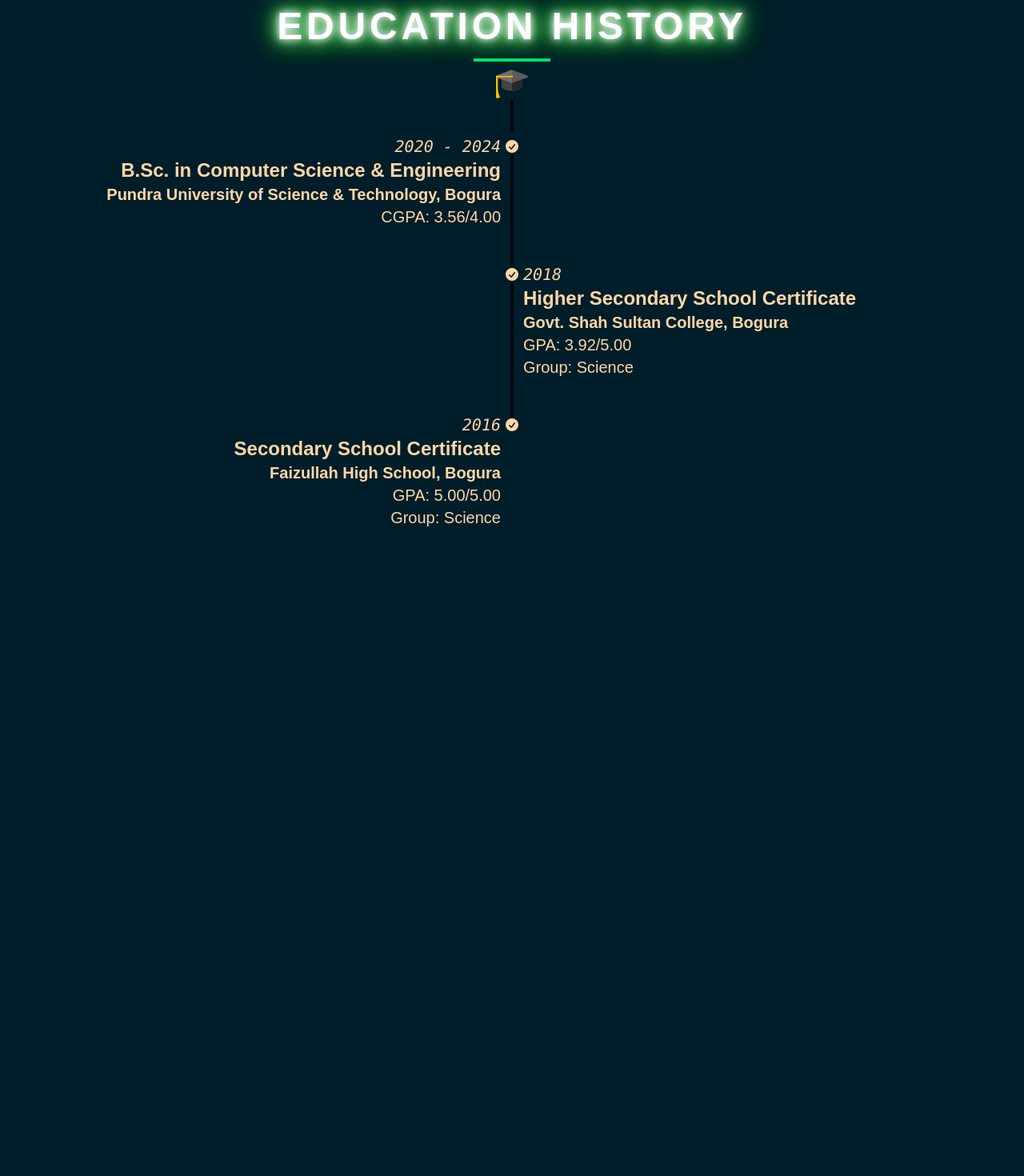
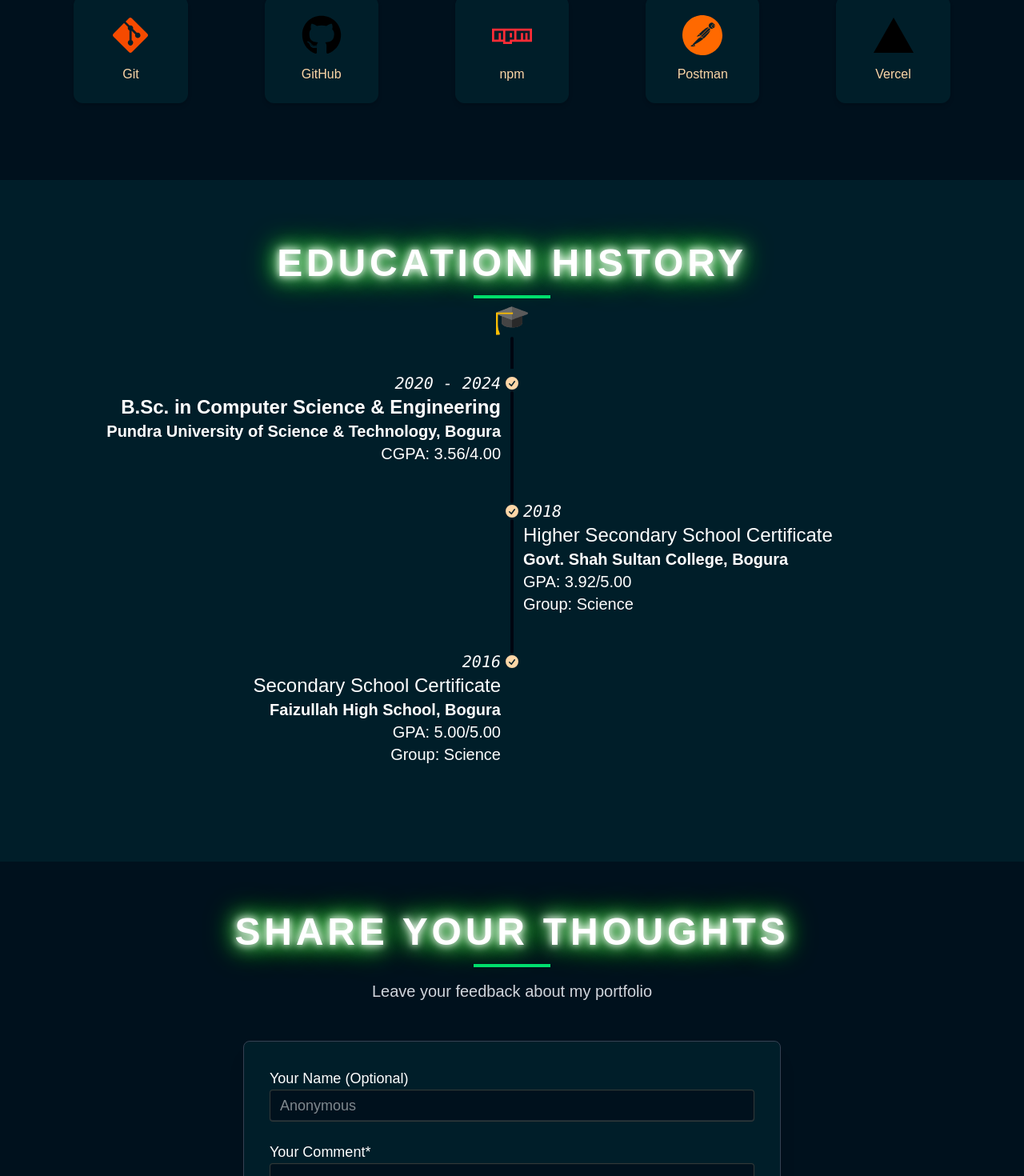
Before and after one commit to AkashAkter/akash-akter-portfolio, a Next.js app: page /About in a window 1280 px wide. Shown: the part 3509-4979 px from the top of the page at 80% size. Before the commit the page ends 4290 px from the top, so only its background shows below. Built offline with nearby package versions, Linux system fonts and the light colour scheme; a web font is replaced by a local one.

Commit message:
UPDATING SECTION

```diff
--- a/src/app/About/page.tsx
+++ b/src/app/About/page.tsx
@@ -4,6 +4,7 @@
 import Educations from "@/components/Educations";
 import Skills from "@/components/Skills";
 import Header from "@/components/Header";
+import CommentSection from "@/components/CommentSection";
 
 const page = () => {
   return (
@@ -22,6 +23,7 @@
       <section id="education">
         <Educations />
       </section>
+      <CommentSection />
     </div>
   );
 };
--- /dev/null
+++ b/src/components/CommentSection.tsx
@@ -0,0 +1,113 @@
+"use client";
+import React, { useState } from "react";
+
+const CommentSection = () => {
+  const [formData, setFormData] = useState({
+    name: "",
+    comment: "",
+  });
+
+  const [isSubmitting, setIsSubmitting] = useState(false);
+  const [submitSuccess, setSubmitSuccess] = useState(false);
+
+  const handleSubmit = async (e: React.FormEvent<HTMLFormElement>) => {
+    e.preventDefault();
+    setIsSubmitting(true);
+
+    // Here you would typically send data to your backend
+    console.log("Comment submitted:", formData);
+
+    // Simulate API call delay
+    await new Promise((resolve) => setTimeout(resolve, 1000));
+
+    setIsSubmitting(false);
+    setSubmitSuccess(true);
+    setFormData({ name: "", comment: "" });
+
+    // Reset success message after 3 seconds
+    setTimeout(() => setSubmitSuccess(false), 3000);
+  };
+
+  return (
+    <div className="min-h-[50vh] bg-base-200 py-16 px-4">
+      <div className="text-center mb-12">
+        <h1
+          className="text-5xl font-bold text-white mb-4"
+          style={{
+            textShadow:
+              "0 0 10px #fff, 0 0 20px #fff, 0 0 30px #00ff00, 0 0 40px #00ff00",
+            letterSpacing: "0.1em",
+          }}
+        >
+          SHARE YOUR THOUGHTS
+        </h1>
+        <div className="w-24 h-1 bg-success mx-auto"></div>
+        <p className="text-xl text-gray-300 mt-4 max-w-2xl mx-auto">
+          Leave your feedback about my portfolio
+        </p>
+      </div>
+
+      <div className="container mx-auto max-w-2xl">
+        <div className="card bg-base-100 shadow-xl border border-gray-700 p-8">
+          <form onSubmit={handleSubmit} className="space-y-6">
+            <div className="form-control">
+              <label className="label pl-0">
+                <span className="label-text text-white text-lg font-medium">
+                  Your Name (Optional)
+                </span>
+              </label>
+              <input
+                type="text"
+                placeholder="Anonymous"
+                className="input input-bordered bg-base-200 text-white text-lg w-full"
+                value={formData.name}
+                onChange={(e) =>
+                  setFormData({ ...formData, name: e.target.value })
+                }
+              />
+            </div>
+
+            <div className="form-control">
+              <label className="label pl-0">
+                <span className="label-text text-white text-lg font-medium">
+                  Your Comment*
+                </span>
+              </label>
+              <textarea
+                placeholder="What do you think about my work?"
+                className="textarea textarea-bordered bg-base-200 text-white text-lg w-full h-40"
+                value={formData.comment}
+                onChange={(e) =>
+                  setFormData({ ...formData, comment: e.target.value })
+                }
+                required
+              ></textarea>
+            </div>
+
+            <div className="pt-2">
+              <button
+                type="submit"
+                className={`btn btn-success btn-lg text-white text-lg w-full
+                  hover:bg-transparent hover:text-success hover:border-success
+                  hover:shadow-[0_0_10px_#fff,0_0_20px_#fff,0_0_30px_#00ff00]
+                  transition-all duration-300
+                  ${isSubmitting ? "loading" : ""}`}
+                disabled={isSubmitting}
+              >
+                {isSubmitting ? "Submitting..." : "Submit Feedback"}
+              </button>
+
+              {submitSuccess && (
+                <div className="mt-4 text-success text-lg text-center animate-bounce">
+                  Thank you for your feedback!
+                </div>
+              )}
+            </div>
+          </form>
+        </div>
+      </div>
+    </div>
+  );
+};
+
+export default CommentSection;
--- a/src/components/Educations.tsx
+++ b/src/components/Educations.tsx
@@ -42,7 +42,7 @@
               />
             </svg>
           </div>
-          <div className="timeline-start mb-10 md:text-end">
+          <div className="timeline-start mb-10 md:text-end text-white">
             <time className="font-mono italic text-xl">2020 - 2024</time>
             <div className="text-2xl font-black">
               B.Sc. in Computer Science & Engineering
@@ -71,12 +71,10 @@
               />
             </svg>
           </div>
-          <div className="timeline-end md:mb-10">
+          <div className="timeline-end md:mb-10 text-white">
             <time className="font-mono italic text-xl">2018</time>
-            <div className="text-2xl font-black">
-              Higher Secondary School Certificate
-            </div>
-            <p className="font-white text-xl">
+            <div className="text-2xl ">Higher Secondary School Certificate</div>
+            <p className=" text-xl">
               <strong>Govt. Shah Sultan College, Bogura</strong>
               <br />
               GPA: 3.92/5.00
@@ -102,12 +100,10 @@
               />
             </svg>
           </div>
-          <div className="timeline-start mb-10 md:text-end">
+          <div className="timeline-start mb-10 md:text-end text-white">
             <time className="font-mono italic text-xl">2016</time>
-            <div className="text-2xl font-black">
-              Secondary School Certificate
-            </div>
-            <p className="font-white text-xl">
+            <div className="text-2xl ">Secondary School Certificate</div>
+            <p className=" text-xl">
               <strong>Faizullah High School, Bogura</strong>
               <br />
               GPA: 5.00/5.00
--- a/src/components/Skills.tsx
+++ b/src/components/Skills.tsx
@@ -88,7 +88,7 @@
   ];
 
   return (
-    <div className="hero min-h-screen bg-base-200 pb-20">
+    <div className="hero min-h-screen bg-base-200 pb-20 pt-20">
       <div className="hero-content text-center flex-col">
         <div className="max-w-md mb-12">
           <h1
@@ -105,7 +105,7 @@
         </div>
 
         {/* Responsive Skills Grid */}
-        <div className="grid grid-cols-2 sm:grid-cols-3 md:grid-cols-4 lg:grid-cols-5 gap-6 px-4">
+        <div className="grid grid-cols-2 sm:grid-cols-3 md:grid-cols-4 lg:grid-cols-5 gap-24 px-4">
           {skills.map((skill, index) => (
             <div
               key={index}
```
